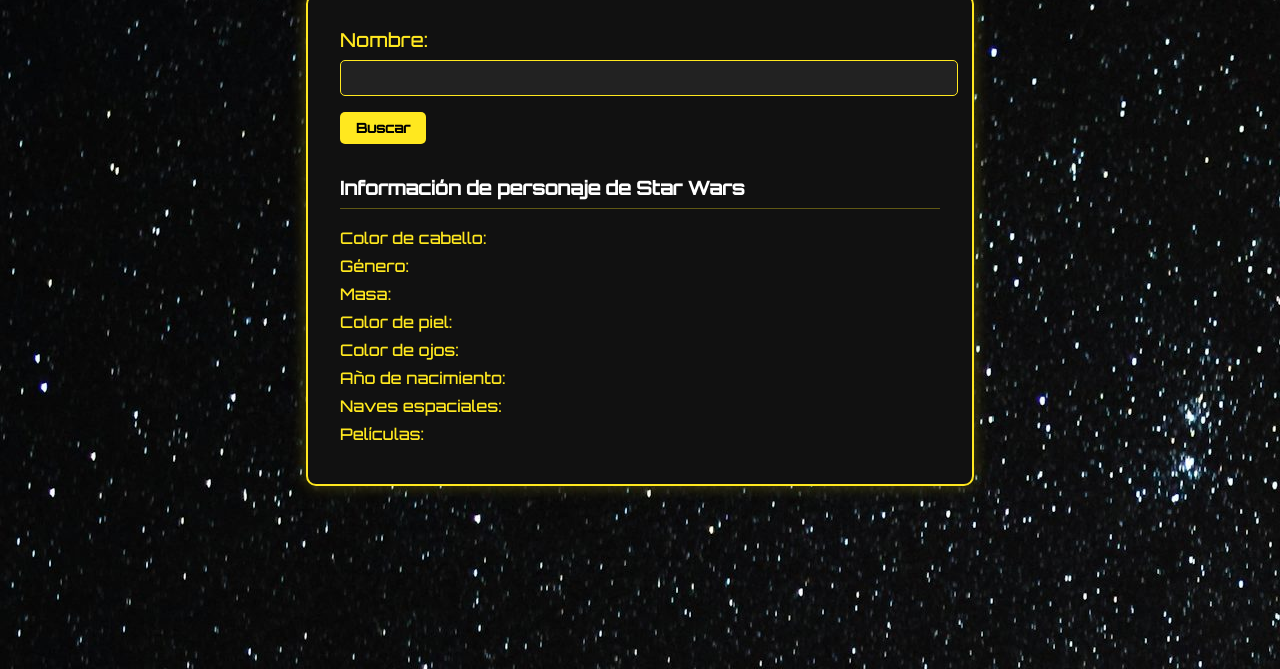
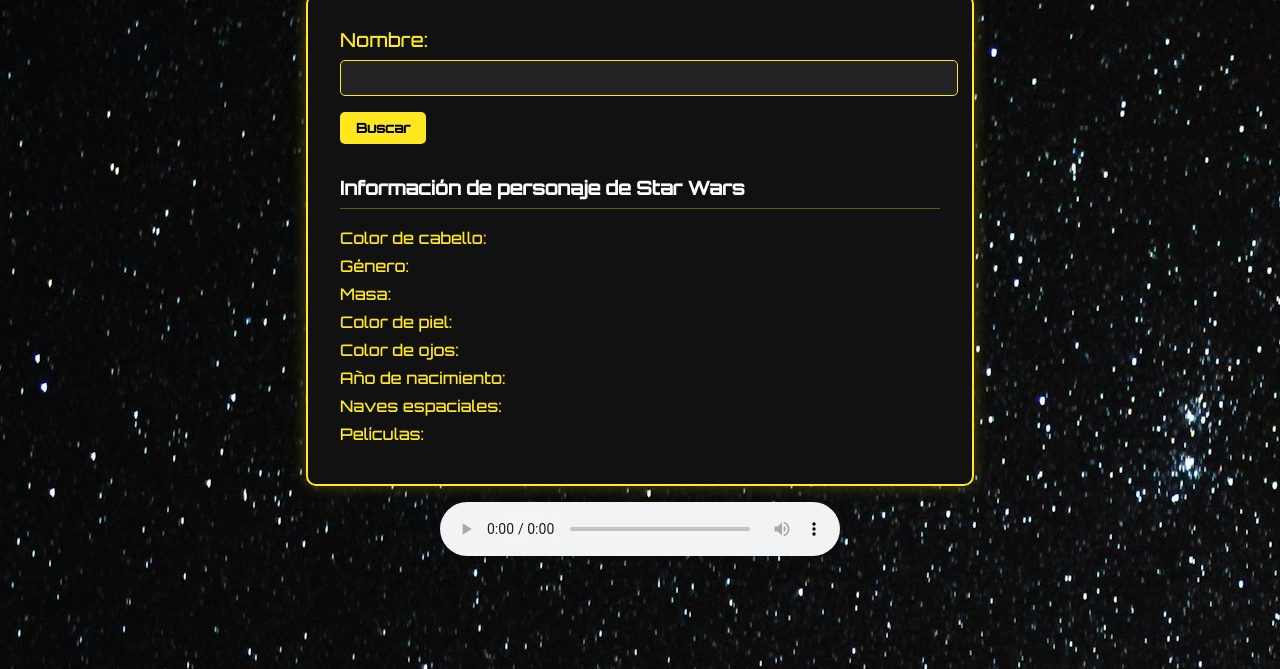
Before and after one commit to lucreciagarcia1995/practica3, a plain HTML site: page index.html in a window 1280 px wide. Shown: the part 131-800 px from the top of the page. Drawn offline with Linux system fonts and the light colour scheme.

Commit message:
Se agrega audio y se modficia index

```diff
--- a/index.html
+++ b/index.html
@@ -40,8 +40,16 @@
 
         <p>Películas:</p>
         <ul id="listaPeliculas"></ul>
+
+
     </form>
 
+
+
     <script src="app.js"></script>
+
 </body>
+
+ <audio  controls src="starwars.mp3"></audio>
+
 </html>
```
Also changed, not shown: 1 other file.
